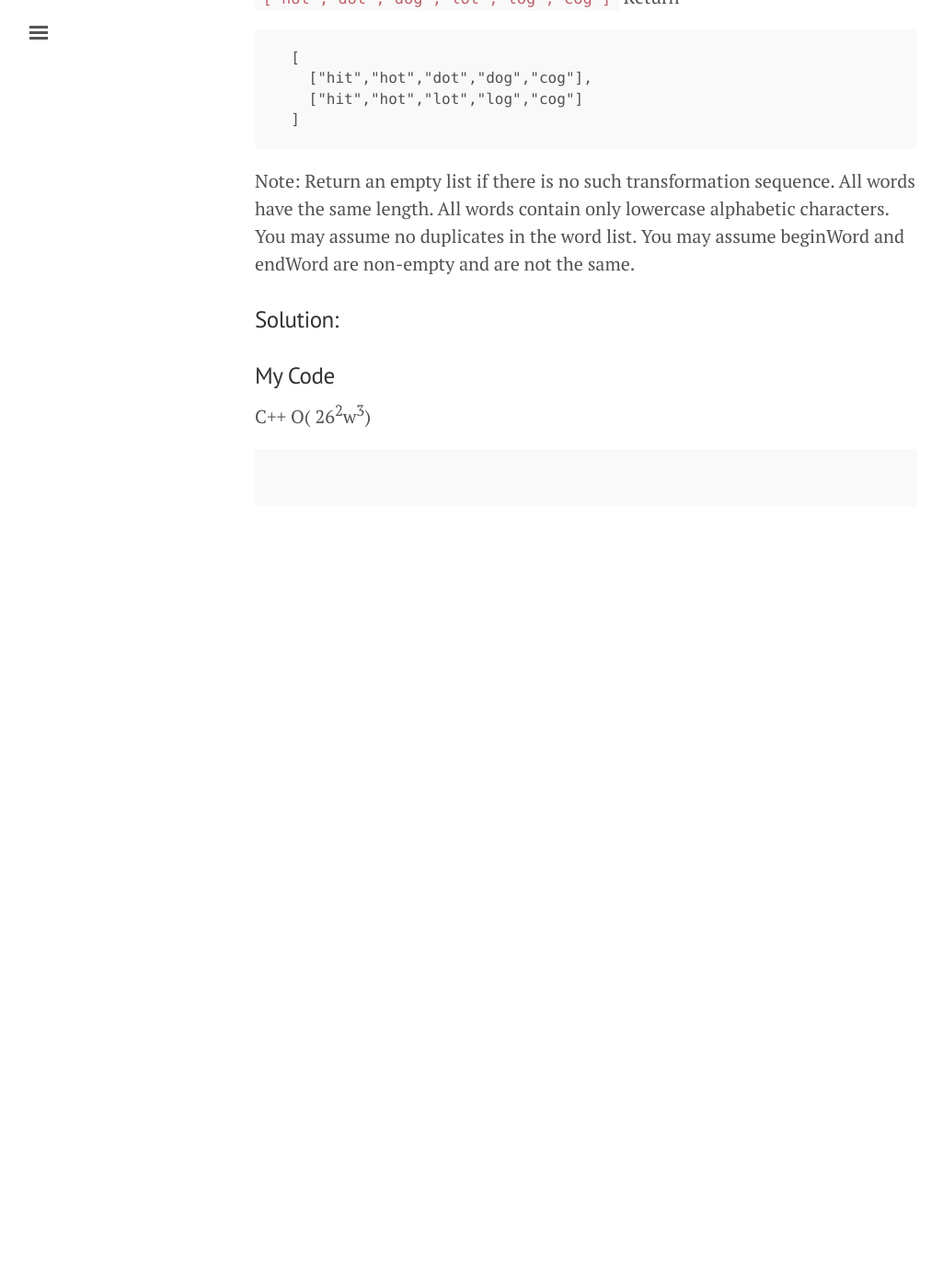
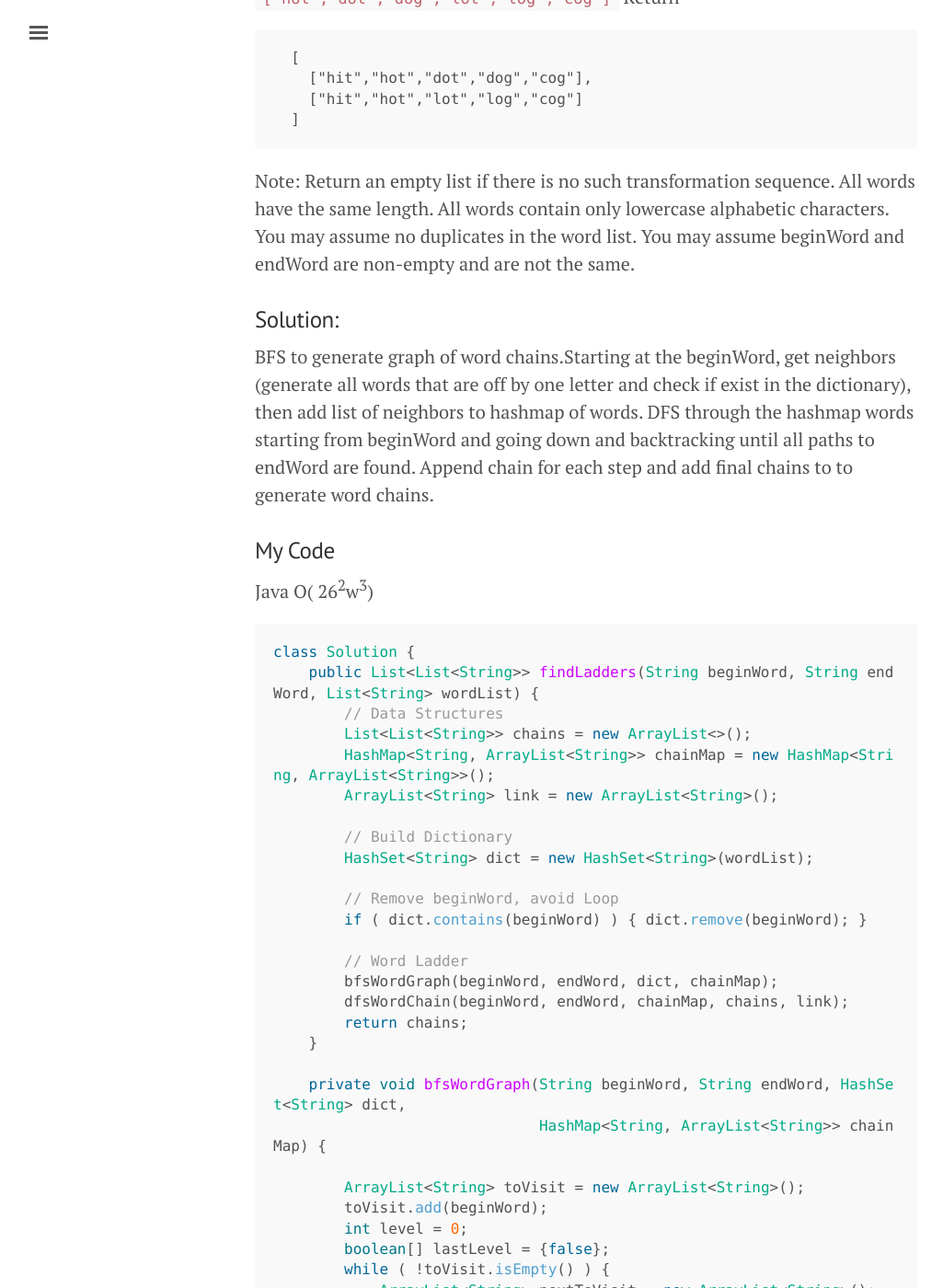
Before and after one commit to washifu/CodeBlog, a Jekyll site: the page built from pages/2017-10-15-Word_Ladders_II.md, in a window 1280 px wide and 1400 px high, scrolled down 549 px. Shown: the whole window at 92% size, without its empty margins (3-1028 px from the left). Built offline with Jekyll 4.4.1, drawn with Linux system fonts in a browser that asks for light colours; comment, search, counter and statistics services are not loaded; before the commit the page ends 1179 px from its top, so only the background shows below that; some of the changed text lies outside the part shown.

Commit message:
Update 2017-10-15-Word_Ladders_II.md

````diff
--- a/pages/2017-10-15-Word_Ladders_II.md
+++ b/pages/2017-10-15-Word_Ladders_II.md
@@ -32,10 +32,89 @@ You may assume no duplicates in the word list.
 You may assume beginWord and endWord are non-empty and are not the same.
 
 ### Solution:
-
+BFS to generate graph of word chains.Starting at the beginWord, get neighbors (generate all words that are off by one letter and check if exist in the dictionary), then add list of neighbors to hashmap of words. DFS through the hashmap words starting from beginWord and going down and backtracking until all paths to endWord are found. Append chain for each step and add final chains to  to generate word chains.
 
 ### My Code
-C++ O( 26<sup>2</sup>w<sup>3</sup>)
-```c++
+Java O( 26<sup>2</sup>w<sup>3</sup>)
+```java
+class Solution {
+    public List<List<String>> findLadders(String beginWord, String endWord, List<String> wordList) {
+        // Data Structures
+        List<List<String>> chains = new ArrayList<>();
+        HashMap<String, ArrayList<String>> chainMap = new HashMap<String, ArrayList<String>>();
+        ArrayList<String> link = new ArrayList<String>();
 
+        // Build Dictionary
+        HashSet<String> dict = new HashSet<String>(wordList);
+
+        // Remove beginWord, avoid Loop
+        if ( dict.contains(beginWord) ) { dict.remove(beginWord); }
+
+        // Word Ladder
+        bfsWordGraph(beginWord, endWord, dict, chainMap);
+        dfsWordChain(beginWord, endWord, chainMap, chains, link);
+        return chains;
+    }
+
+    private void bfsWordGraph(String beginWord, String endWord, HashSet<String> dict,
+                              HashMap<String, ArrayList<String>> chainMap) {
+
+        ArrayList<String> toVisit = new ArrayList<String>();
+        toVisit.add(beginWord);
+        int level = 0;
+        boolean[] lastLevel = {false};
+        while ( !toVisit.isEmpty() ) {
+            ArrayList<String> nextToVisit = new ArrayList<String>();
+            HashSet<String> nextToVisitSet = new HashSet<String>();
+            level++;
+            int count = toVisit.size();
+            for (String curr : toVisit) {
+                chainMap.put(curr, getNeighbors(curr, dict, nextToVisitSet, lastLevel, endWord));
+            }
+            if (lastLevel[0]) { return; }
+            nextToVisit.addAll(nextToVisitSet);
+            toVisit = nextToVisit;
+        }
+    }
+
+    private void dfsWordChain(String curr, String endWord, HashMap<String, ArrayList<String>> chainMap,
+                              List<List<String>> chains, ArrayList<String> link) {
+        link.add(curr);
+        if ( curr.equals(endWord) ) {
+            chains.add(new ArrayList<String>(link));
+        } else if ( chainMap.containsKey(curr) ) {
+            for ( String neighbor : chainMap.get(curr) ) {
+                dfsWordChain(neighbor, endWord, chainMap, chains, link);
+            }
+        }
+        link.remove(link.size() - 1);
+    }
+
+    private ArrayList<String> getNeighbors(String curr, HashSet<String> dict, HashSet<String> nextToVisitSet,
+                                           boolean[] lastLevel, String endWord) {
+        ArrayList<String> neighbors = new ArrayList<String>();
+        char currArr[] = curr.toCharArray();
+
+        for (int i = 0; i < currArr.length; i++) {
+            char originalLetter = currArr[i];
+            for (char c = 'a'; c <= 'z'; c++) {
+                if (c == currArr[i]) { continue; }
+
+                currArr[i] = c;
+                String oneOff = String.valueOf(currArr);
+                if ( dict.contains(oneOff) ) {
+                    neighbors.add(oneOff);
+                    nextToVisitSet.add(oneOff);
+                    dict.remove(oneOff);
+                } else if ( nextToVisitSet.contains(oneOff) ) {
+                    neighbors.add(oneOff);
+                }
+
+                if ( oneOff.equals(endWord) ) { lastLevel[0] = true; }
+            }
+            currArr[i] = originalLetter;
+        }
+        return neighbors;
+    }
+}
 ```
````
